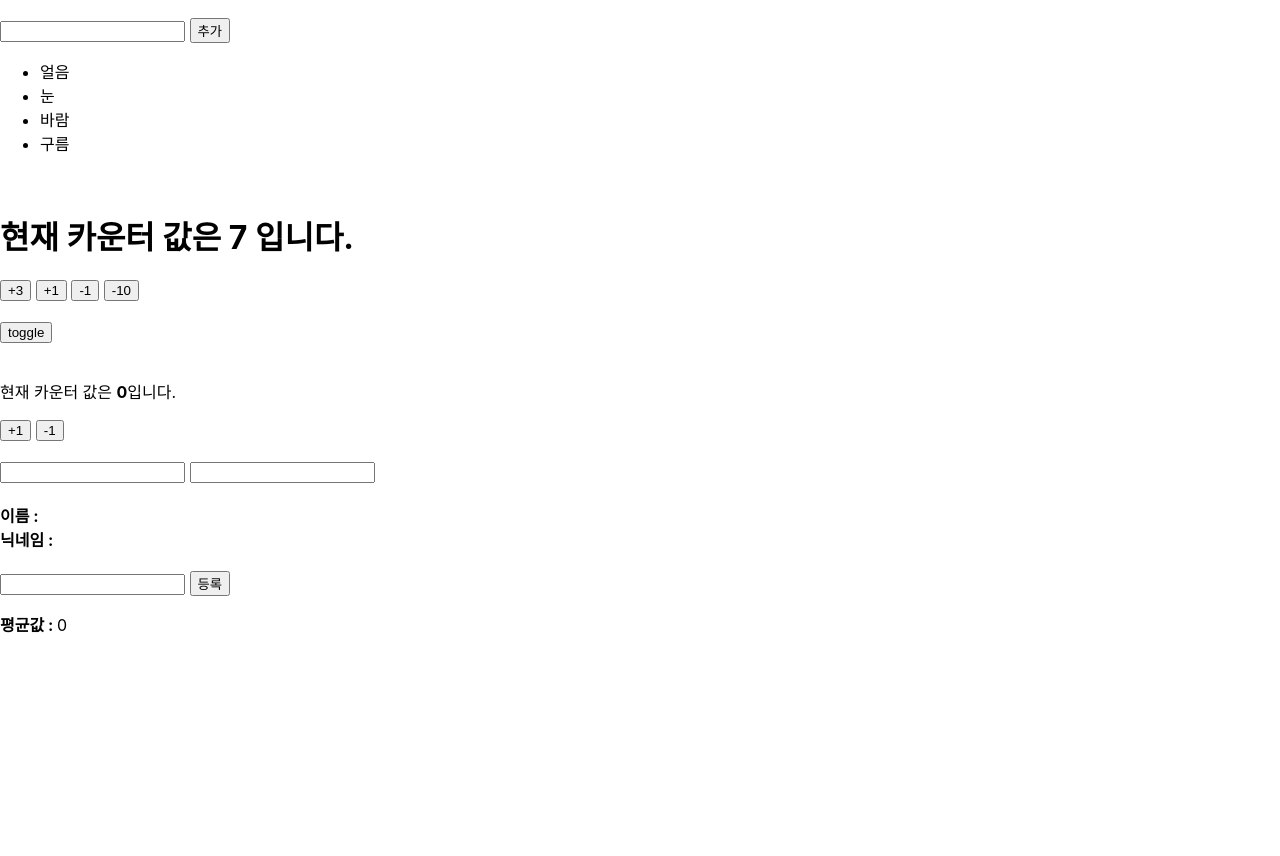
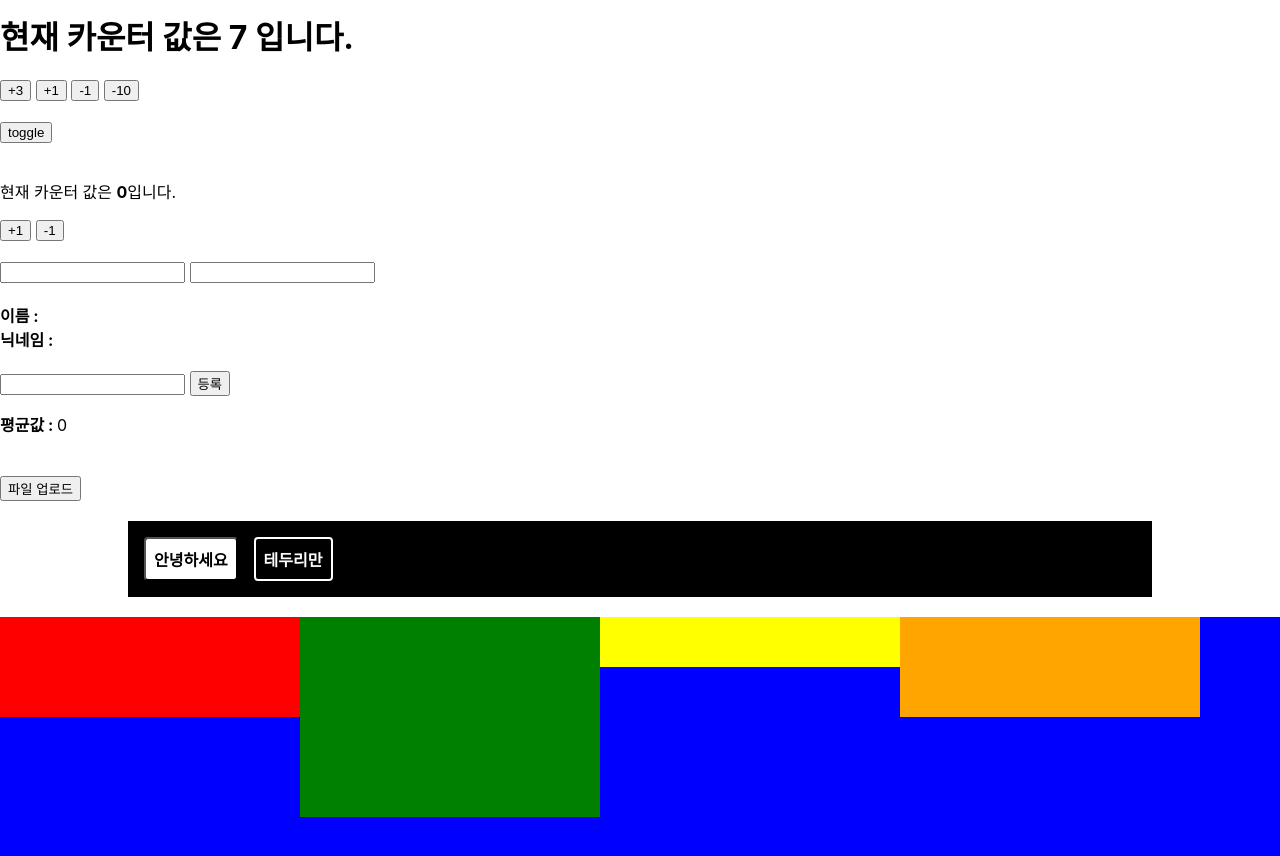
Before and after one commit to hdy86/study_react, a React (Create React App) app in the folder react-app/: page / in a window 1280 px wide. Shown: the part 1327-2183 px from the top of the page. Before the commit the page ends 1983 px from the top, so only its background shows below. Built offline with nearby package versions, Linux system fonts and the light colour scheme.

Commit message:
day 06 - useRef, style-components

```diff
--- a/react-app/package.json
+++ b/react-app/package.json
@@ -9,6 +9,7 @@
     "react": "^18.2.0",
     "react-dom": "^18.2.0",
     "react-scripts": "5.0.1",
+    "styled-components": "^5.3.5",
     "web-vitals": "^2.1.4"
   },
   "scripts": {
--- a/react-app/src/App.js
+++ b/react-app/src/App.js
@@ -11,22 +11,14 @@ import Parent from "./components/Parent";
 import Counter3 from "./components/Counter3";
 import Info2 from "./components/Info2";
 import Average from "./components/Average";
+import InputFile from "./components/InputFile";
+import StyledComponent from "./components/StyledComponent";
+import Flex from "./components/Flex";
 
 function App() {
   const name1 = "리액트";
   return (
     <>
-      <br />
-      <br />
-      <br />
-      <br />
-      <br />
-      <br />
-      <br />
-      <br />
-      <br />
-      <br />
-
       {/* 220712 */}
       <Jsx />
       <br />
@@ -38,7 +30,6 @@ function App() {
         <h1>h1 이에요</h1>
         <h5>h5 이에요</h5>
       </MyComponent>
-
       {/* 220713 */}
       <Counter />
       <br />
@@ -47,11 +38,9 @@ function App() {
       <EventPractice />
       <br />
       <br />
-
       {/* 220714 */}
-      <IternationSample />
+      <IternationSample /> {/* 220719 수정 */}
       <br />
-
       {/* 220718 */}
       <Counter2 />
       <br />
@@ -60,10 +49,18 @@ function App() {
       <Parent />
       <Counter3 />
       <br />
-      <Info2 />
+      <Info2 /> {/* 220719 수정 */}
       <br />
       <Average />
       <br />
+      <br />
+      {/* 220719 */}
+      <InputFile />
+      <br />
+      <br />
+      <StyledComponent />
+      <br />
+      <Flex />
     </>
   );
 }
--- a/react-app/src/components/Average.jsx
+++ b/react-app/src/components/Average.jsx
@@ -1,4 +1,4 @@
-import { useState, useMemo, useCallback } from "react";
+import { useState, useMemo, useCallback, useRef } from "react";
 
 const getAverage = (numbers) => {
   console.log("평균값 계산 중...");
@@ -8,6 +8,7 @@ const getAverage = (numbers) => {
 };
 
 const Average = () => {
+  const inputEl = useRef(null);
   const [list, setList] = useState([]);
   const [number, setNumber] = useState("");
 
@@ -20,6 +21,7 @@ const Average = () => {
       const nextList = list.concat(parseInt(number));
       setList(nextList);
       setNumber("");
+      inputEl.current.focus();
     },
     [number, list]
   );
@@ -28,7 +30,7 @@ const Average = () => {
 
   return (
     <div>
-      <input value={number} onChange={onChange} />
+      <input value={number} onChange={onChange} ref={inputEl} />
       &nbsp;
       <button onClick={onInsert}>등록</button>
       <ul>
--- /dev/null
+++ b/react-app/src/components/Flex.jsx
@@ -0,0 +1,40 @@
+import styled from "styled-components";
+
+const Flex = () => {
+  return (
+    <Parent>
+      <Box1 />
+      <Box2 />
+      <Box3 />
+      <Box4 />
+    </Parent>
+  );
+};
+
+const Parent = styled.div`
+  background: blue;
+  height: 600px;
+  display: flex;
+  flex-wrap: wrap;
+`;
+const Box = styled.div`
+  width: 300px;
+  height: 100px;
+  flex-shrink: 0;
+`;
+const Box1 = styled(Box)`
+  background: red;
+`;
+const Box2 = styled(Box)`
+  background: green;
+  height: 200px;
+`;
+const Box3 = styled(Box)`
+  background: yellow;
+  height: 50px;
+`;
+const Box4 = styled(Box)`
+  background: orange;
+`;
+
+export default Flex;
--- a/react-app/src/components/Info2.jsx
+++ b/react-app/src/components/Info2.jsx
@@ -1,22 +1,12 @@
-import { useReducer } from "react";
-
-function reducer(state, action) {
-  return {
-    ...state,
-    [action.name]: action.value,
-  };
-}
+import useInputs from "../hooks/useInputs";
 
 const Info2 = () => {
-  const [state, dispatch] = useReducer(reducer, {
+  const [state, onChange] = useInputs({
     name: "",
     nickname: "",
   });
 
   const { name, nickname } = state;
-  const onChange = (e) => {
-    dispatch(e.target);
-  };
 
   return (
     <div>
--- /dev/null
+++ b/react-app/src/components/InputFile.jsx
@@ -0,0 +1,18 @@
+import { useRef } from "react";
+
+const InputFile = () => {
+  const fileEl = useRef(null);
+
+  const handleClick = () => {
+    fileEl.current.click();
+  };
+
+  return (
+    <>
+      <button onClick={handleClick}>파일 업로드</button>
+      <input type="file" style={{ display: "none" }} ref={fileEl} />
+    </>
+  );
+};
+
+export default InputFile;
--- a/react-app/src/components/IterationSample.jsx
+++ b/react-app/src/components/IterationSample.jsx
@@ -1,4 +1,4 @@
-import { useState } from "react";
+import { useState, useRef } from "react";
 
 const IternationSample = () => {
   const [text, setText] = useState("");
@@ -9,16 +9,18 @@ const IternationSample = () => {
     { id: 3, text: "바람" },
     { id: 4, text: "구름" },
   ]);
-  const [nextId, setNextId] = useState(5);
+  // const [nextId, setNextId] = useState(5);
+  const nextId = useRef(5);
 
   const handleClick = () => {
     // alert(text);
     if (!text) return;
 
-    const nextNames = [...names, { id: nextId, text }];
+    const nextNames = [...names, { id: nextId.current, text }];
     setNames(nextNames);
     setText("");
-    setNextId(nextId + 1);
+    // setNextId(nextId + 1);
+    nextId.current++;
   };
 
   const handleDelete = (deleteId) => {
--- /dev/null
+++ b/react-app/src/components/StyledComponent.jsx
@@ -0,0 +1,61 @@
+import styled, { css } from "styled-components";
+
+const Box = styled.div`
+  background: ${(props) => props.color || "blue"};
+  padding: 1rem;
+  display: flex;
+
+  width: 1024px;
+  margin: 0 auto;
+
+  @media screen and (max-width: 1024px) {
+    width: 768px;
+  }
+  @media screen and (max-width: 768px) {
+    width: 100%;
+  }
+`;
+
+const Button = styled.button`
+  background: white;
+  color: black;
+  border-radius: 4px;
+  padding: 0.5rem;
+  display: flex;
+  align-items: center;
+  justify-content: center;
+  box-sizing: border-box;
+  font-size: 1rem;
+  font-weight: 600;
+
+  &:hover {
+    background: rgba(255, 255, 255, 0.9);
+  }
+
+  ${(props) =>
+    props.inverted &&
+    css`
+      background: none;
+      border: 2px solid white;
+      color: white;
+
+      &:hover {
+        background: white;
+        color: black;
+      }
+    `}
+  &+button {
+    margin-left: 1rem;
+  }
+`;
+
+const StyledComponent = () => {
+  return (
+    <Box color="black">
+      <Button>안녕하세요</Button>
+      <Button inverted>테두리만</Button>
+    </Box>
+  );
+};
+
+export default StyledComponent;
--- /dev/null
+++ b/react-app/src/hooks/useInputs.js
@@ -0,0 +1,19 @@
+import { useReducer } from "react";
+
+function reducer(state, action) {
+  return {
+    ...state,
+    [action.name]: action.value,
+  };
+}
+
+const useInputs = (initialForm) => {
+  const [state, dispatch] = useReducer(reducer, initialForm);
+  const onChange = (e) => {
+    dispatch(e.target);
+  };
+
+  return [state, onChange];
+};
+
+export default useInputs;
--- a/react-app/src/index.css
+++ b/react-app/src/index.css
@@ -1,13 +1,17 @@
 body {
   margin: 0;
-  font-family: -apple-system, BlinkMacSystemFont, 'Segoe UI', 'Roboto', 'Oxygen',
-    'Ubuntu', 'Cantarell', 'Fira Sans', 'Droid Sans', 'Helvetica Neue',
+  font-family: -apple-system, BlinkMacSystemFont, "Segoe UI", "Roboto", "Oxygen",
+    "Ubuntu", "Cantarell", "Fira Sans", "Droid Sans", "Helvetica Neue",
     sans-serif;
   -webkit-font-smoothing: antialiased;
   -moz-osx-font-smoothing: grayscale;
 }
 
 code {
-  font-family: source-code-pro, Menlo, Monaco, Consolas, 'Courier New',
+  font-family: source-code-pro, Menlo, Monaco, Consolas, "Courier New",
     monospace;
 }
+
+* {
+  box-sizing: border-box;
+}
```
Also changed, not shown: 1 other file (tests, documents, lock files or other folders).
